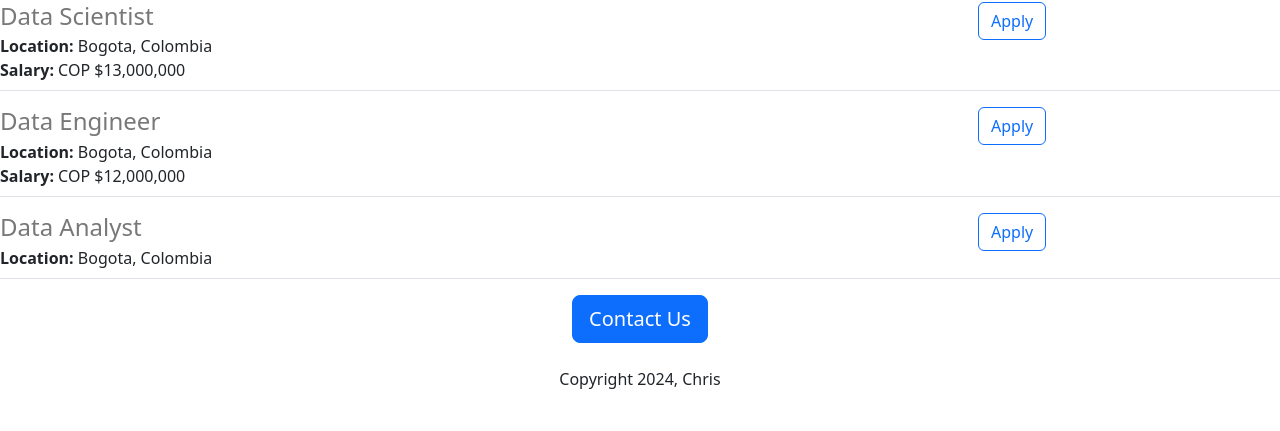
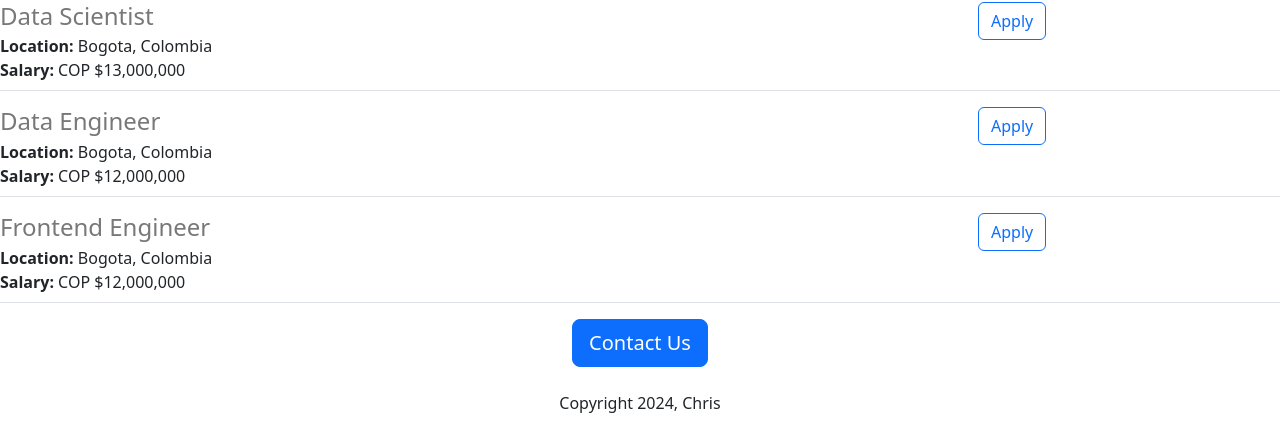
Before and after one commit to PsicoChris/chris-flask-webapp, a Flask app: page / in a window 1280 px wide. Shown: the part 819-1250 px from the top of the page. Before the commit the page ends 1208 px from the top, so only its background shows below. Run offline with Flask 3, Linux system fonts and the light colour scheme.

Commit message:
Cambios pequeños

```diff
--- a/app.py
+++ b/app.py
@@ -25,8 +25,9 @@ JOBS = [
   },
   {
     'id' : 4,
-    'title' : 'Data Analyst',
+    'title' : 'Frontend Engineer',
     'location' : 'Bogota, Colombia',
+    'salary' : 'COP $12,000,000',
 
   }
 
--- a/templates/home.html
+++ b/templates/home.html
@@ -21,7 +21,7 @@
 
 <body>
   <div id="container">
-    <h1 class="text-center mt-2 mb-4">Hola sapoperros</h1>
+    <h1 class="text-center mt-2 mb-4">Hola :)</h1>
     <img class ="img-fluid" id="banner" src="https://27dc31ee-1225-425d-8605-652291609c14-00-3pkc47s22jb9k.picard.replit.dev/static/banner.jpg">
 
 
```
